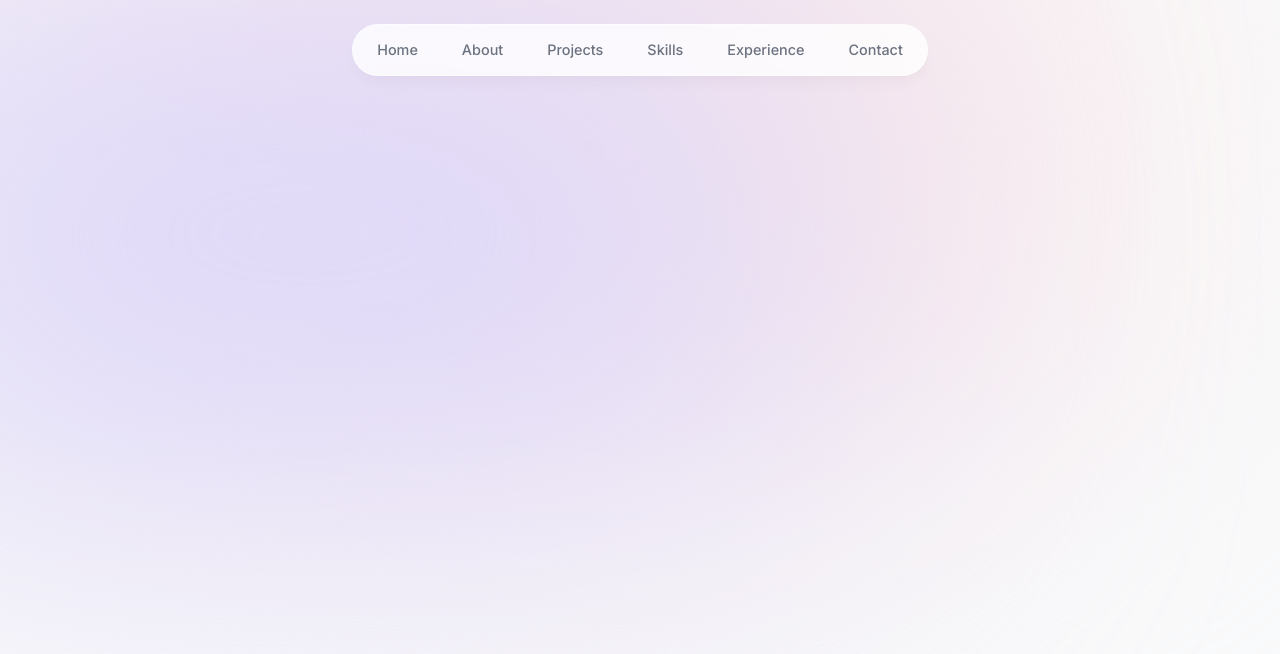
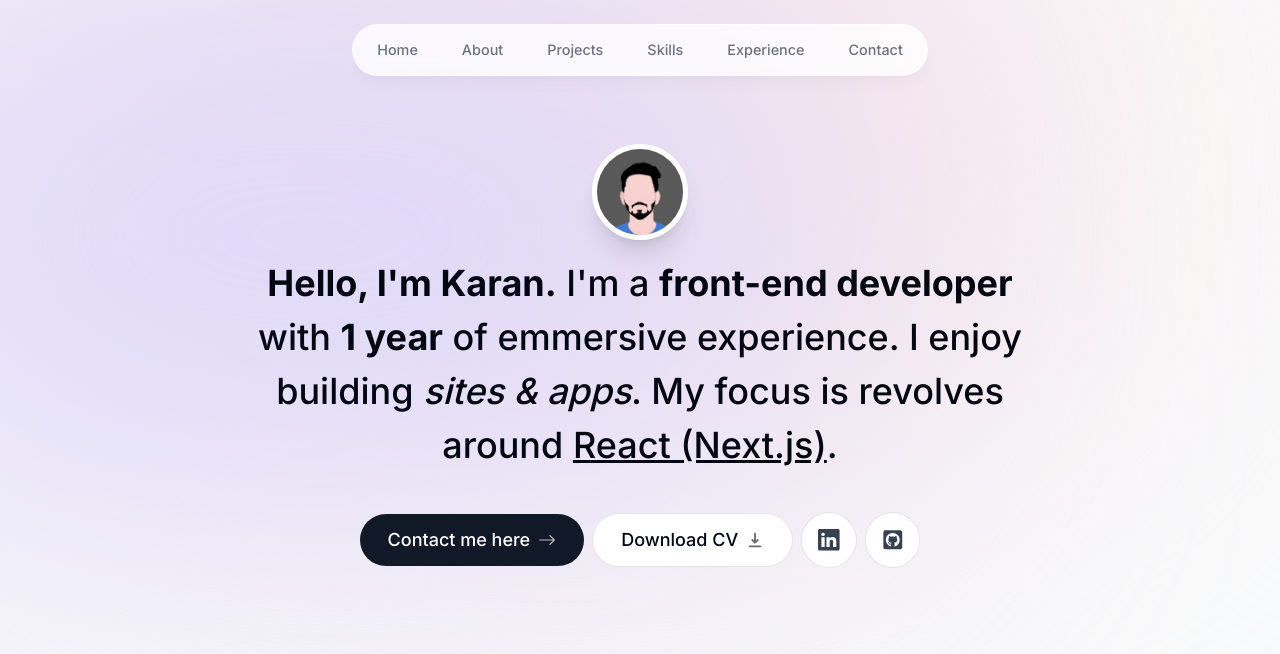
Before and after one commit to karanyadavv/portfolio, a Next.js app: page / in a window 1280 px wide. Shown: the top 654 px of the page. Built offline with nearby package versions, Linux system fonts and the light colour scheme.

Commit message:
intro header

```diff
--- a/app/layout.tsx
+++ b/app/layout.tsx
@@ -16,7 +16,7 @@
 }) {
   return (
     <html lang="en">
-      <body className={`${inter.className} bg-gray-50 text-gray-950 relative`}>
+      <body className={`${inter.className} bg-gray-50 text-gray-950 h-[5000px] pt-28 sm:pt-36 relative`}>
         <div className='bg-[#fbe2e3] absolute top-[-6rem] -z-10 right-[11rem] h-[31.25rem] w-[31.25rem] rounded-full blur-[10rem] sm:w-[68.75rem]'></div>
         <div className='bg-[#dbd7fb] absolute top-[-1rem] -z-10 left-[-35rem] h-[31.25rem] w-[50rem] rounded-full blur-[10rem] sm:w-[68.75rem] md:left-[-33rem] lg:left-[-28rem] xl:left-[-15rem] 2xl:left-[-5rem]'></div>
         <Header />
--- a/app/page.tsx
+++ b/app/page.tsx
@@ -1,9 +1,10 @@
+import Intro from "@/components/intro";
 
 
 export default function Home() {
   return (
-    <main className="">
-
+    <main className="flex flex-col items-center px-4">
+      <Intro />
     </main>
   )
 }
--- /dev/null
+++ b/components/intro.tsx
@@ -0,0 +1,82 @@
+"use client";
+
+import Image from "next/image";
+import { motion } from "framer-motion";
+import { BsArrowRight, BsLinkedin } from "react-icons/bs";
+import { HiDownload } from "react-icons/hi";
+import Link from "next/link";
+import { FaGithubSquare } from "react-icons/fa";
+
+export default function Intro(){
+  return(
+    <section className="mb-28 max-w-[50rem] text-center sm:mb-0 scroll-mt-[100rem]">
+      <div className="flex items-center justify-center">
+        <motion.div
+          initial={{opacity:0, scale: 0}}
+          animate={{opacity:1, scale:1}}
+          transition={{
+            type: "tween",
+            duration: 0.2
+          }}
+        >
+          <Image
+            src="/karan.jpg"
+            alt="Karan's portrait"
+            width={"192"}
+            height={"192"}
+            priority={true}
+            className="h-24 w-24 rounded-full object-cover border-[0.35rem] border-white shadow-xl"
+          />
+        </motion.div>
+      </div>
+      <motion.p
+        className="mb-10 mt-4 px-4 text-2xl font-medium !leading-[1.5] sm:text-4xl"
+        initial={{ opacity: 0, y: 100 }}
+        animate={{ opacity: 1, y: 0 }}
+      >
+        <span className="font-bold">Hello, I'm Karan.</span> I'm a{" "}
+        <span className="font-bold">front-end developer</span> with{" "}
+        <span className="font-bold">1 year</span> of emmersive experience. I enjoy
+        building <span className="italic">sites & apps</span>. My focus is revolves around{" "}
+        <span className="underline">React (Next.js)</span>.
+      </motion.p>
+      <motion.div
+        className="flex flex-col sm:flex-row items-center justify-center gap-2 px-4 text-lg font-medium"
+        initial={{ opacity: 0, y: 100 }}
+        animate={{ opacity: 1, y: 0 }}
+        transition={{
+          delay: 0.1,
+        }}
+      >
+        <Link
+          className="group bg-gray-900 text-white px-7 py-3 flex items-center gap-2 rounded-full outline-none focus:scale-110 hover:scale-110 hover:bg-gray-950 active:scale-105 transition-all"
+          href={"#contact"}>Contact me here <BsArrowRight className="opacity-70 group-hover:translate-x-1 transition"/>
+        </Link>
+
+        <a
+          className="group bg-white px-7 py-3 flex items-center gap-2 rounded-full outline-none focus:scale-110 hover:scale-110 active:scale-105 transition-all border border-black/10"
+          href="/cv.pdf"
+          download
+        >
+          Download CV <HiDownload className="opacity-60 group-hover:translate-y-1 transition"/>
+        </a>
+
+        <a
+          className="bg-white p-4 text-gray-700 flex items-center gap-2 rounded-full text-[1.35rem] focus:scale-[1.15] hover:scale-[1.15] hover:text-gray-950 active:scale-105 transition cursor-pointer border border-black/10"
+          href="https://linkedin.com/in/karan-yadav-1982b0150/"
+          target="_blank"
+        >
+          <BsLinkedin />
+        </a>
+
+        <a
+          className="bg-white p-4 text-gray-700 flex items-center gap-2 rounded-full text-[1.35rem] focus:scale-[1.15] hover:scale-[1.15] hover:text-gray-950 active:scale-105 transition cursor-pointer border border-black/10"
+          href="https://github.com/karanyadavv"
+          target="_blank"
+        >
+          <FaGithubSquare />
+        </a>
+      </motion.div>
+    </section>
+  )
+}
```
Also changed, not shown: public/karan.jpg (added), 1 other file (tests, documents, lock files or other folders).
